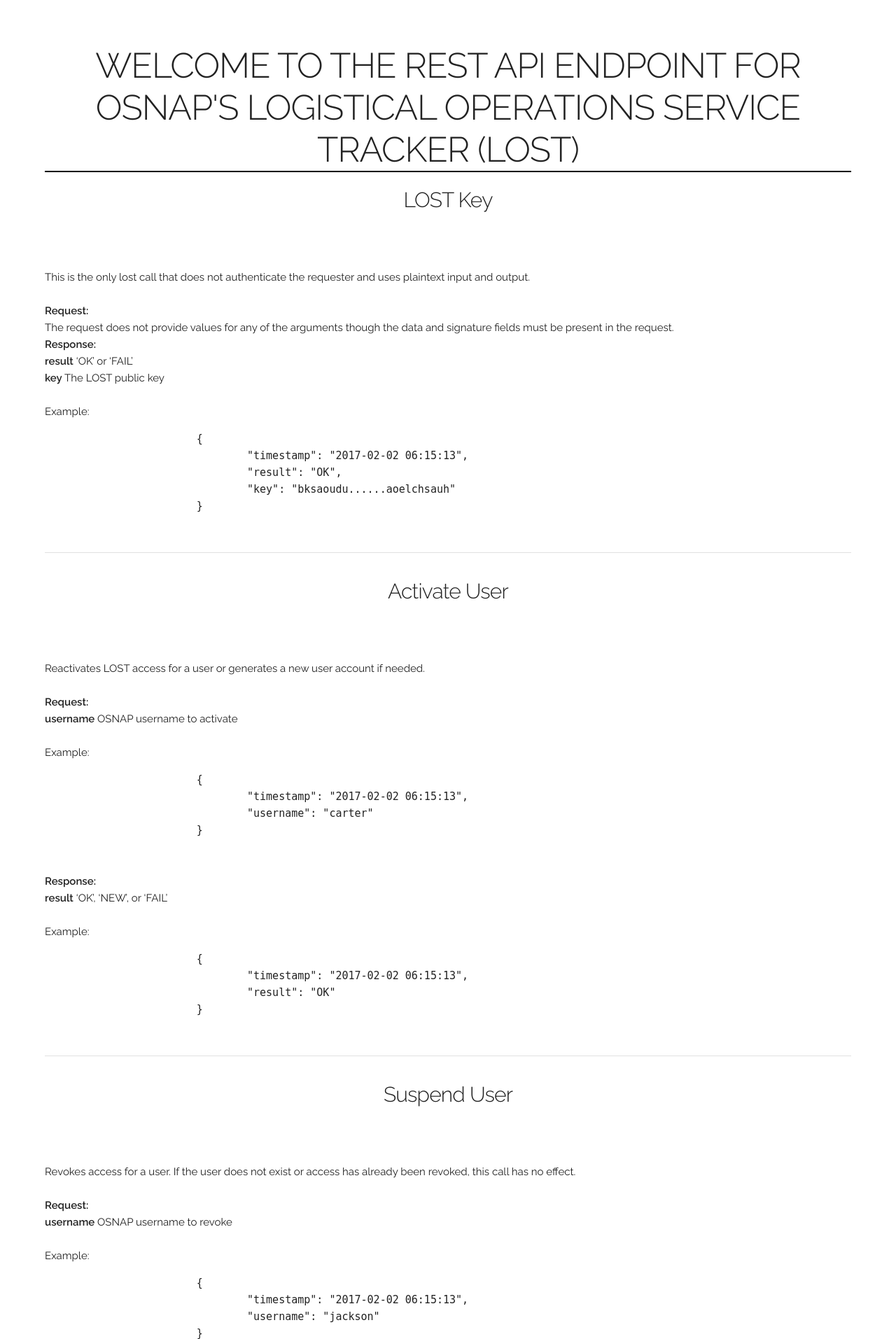
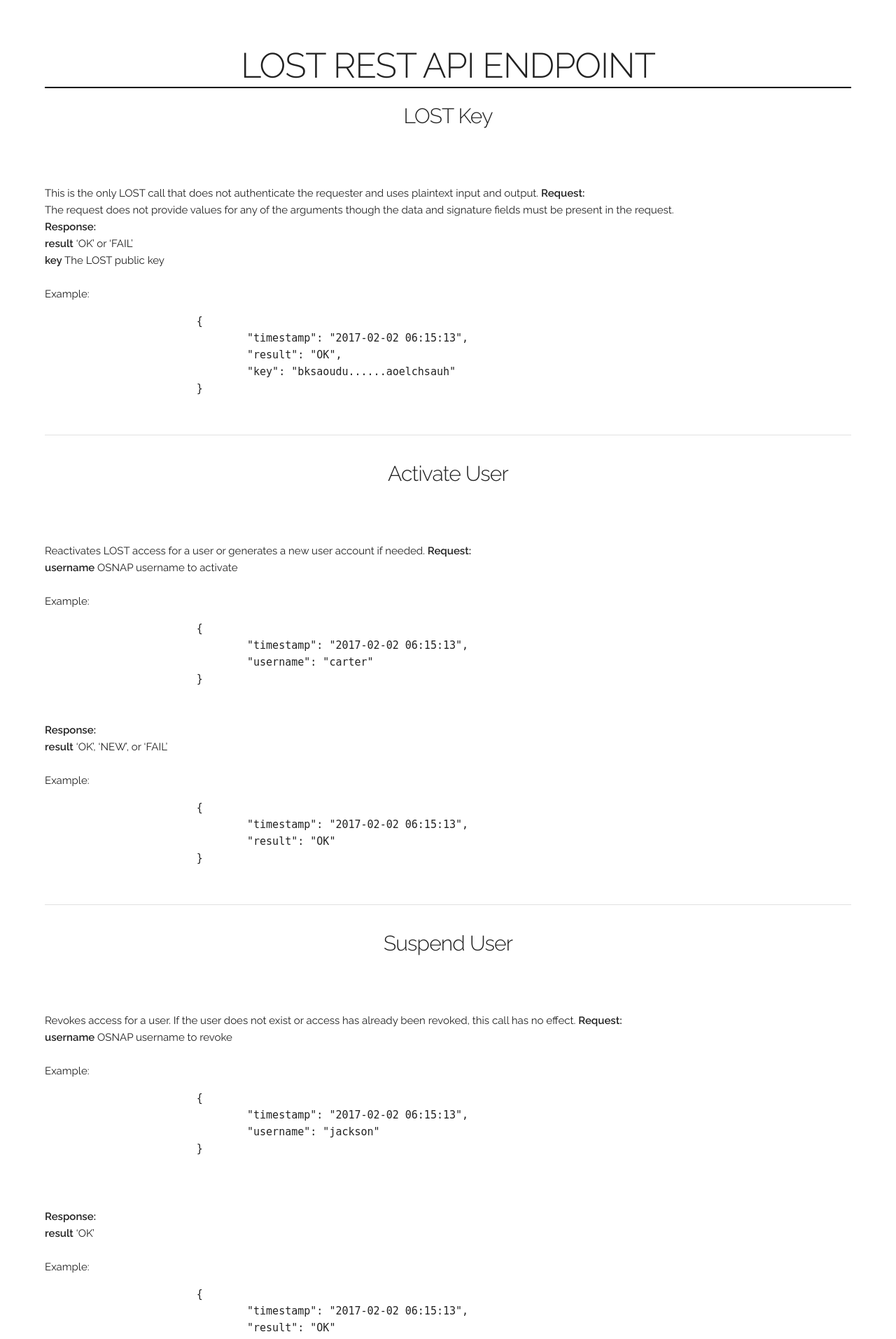
Before and after one commit to kylemh/LOST, a Flask app: page /rest in a window 1280 px wide. Shown: the top 1913 px of the page at 70% size. Run offline with Flask 2, Linux system fonts and the light colour scheme; some libraries are stand-ins or nearby versions.

Commit message:
Remove unnecessary linebreaks in rest.html

```diff
--- a/src/templates/rest.html
+++ b/src/templates/rest.html
@@ -7,10 +7,8 @@
 {% endblock %}
 
 {% block content %}
-	<h1>Welcome to the REST API Endpoint for OSNAP's Logistical Operations Service Tracker (LOST)</h1>
-	<h4>LOST Key</h4> This is the only lost call that does not authenticate the requester and uses plaintext input and output.
-	<br>
-	<br>
+	<h1>LOST REST API Endpoint</h1>
+	<h4>LOST Key</h4> This is the only LOST call that does not authenticate the requester and uses plaintext input and output.
 	<b>Request:</b>
 	<br>
 	The request does not provide values for any of the arguments though the data and signature fields must be present in the request.
@@ -34,8 +32,6 @@
 
 	<h4>Activate User</h4>
 	Reactivates LOST access for a user or generates a new user account if needed.
-	<br>
-	<br>
 	<b>Request:</b>
 	<br>
 	<b>username</b> OSNAP username to activate
@@ -64,8 +60,6 @@
 
 	<h4>Suspend User</h4>
 	Revokes access for a user. If the user does not exist or access has already been revoked, this call has no effect.
-	<br>
-	<br>
 	<b>Request:</b>
 	<br>
 	<b>username</b> OSNAP username to revoke
@@ -93,9 +87,8 @@
 	</pre>
 	<hr>
 
-	<h4>List Products</h4> Requests a listing of all products in LOST based on a filter criteria. Additional filters may be provided and additional data may be returned. The requests of the minimum form documented in the example must be accepted and the produced result must have at least the structure and fields of example provided. Asset information may not be provided by this call (e.g. no returning number of assets that are of product types).
-	<br>
-	<br>
+	<h4>List Products</h4>
+	Requests a listing of all products in LOST based on a filter criteria. Additional filters may be provided and additional data may be returned. The requests of the minimum form documented in the example must be accepted and the produced result must have at least the structure and fields of example provided. Asset information may not be provided by this call (e.g. no returning number of assets that are of product types).
 	<b>Request:</b>
 	<br>
 	<b>vendor</b> Case insensitive string to match against vendor name
@@ -139,9 +132,8 @@
 	</pre>
 	<hr>
 
-	<h4>Add Product</h4> Adds products to LOST. Requests should be atomic (all products are added or no prod- ucts are added) and attempting to add a duplicate product should cause the request to fail. A product is duplicated if at the end of the call the database would have two products with the same vendor and description.
-	<br>
-	<br>
+	<h4>Add Product</h4>
+	Adds products to LOST. Requests should be atomic (all products are added or no products are added) and attempting to add a duplicate product should cause the request to fail. A product is duplicated if at the end of the call the database would have two products with the same vendor and description.
 	<b>Request:</b>
 	<br>
 	<b>new products</b> A JSON list describing the new products
@@ -181,8 +173,6 @@
 	<hr>
 
 	<h4>Add Asset</h4> Adds a new asset to LOST.
-	<br>
-	<br>
 	<b>Request:</b>
 	<br>
 	<b>vendor</b> Vendor of the product
```
